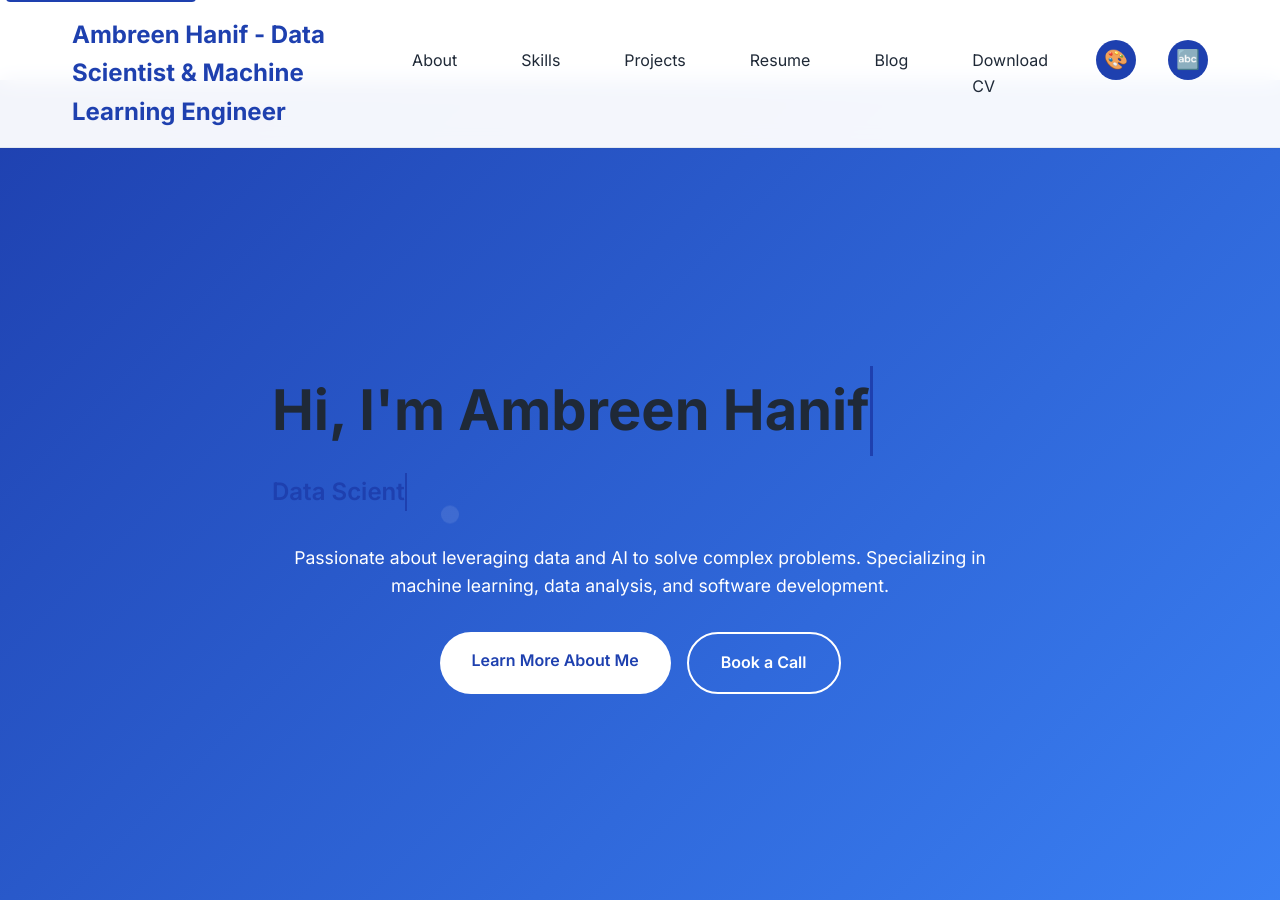
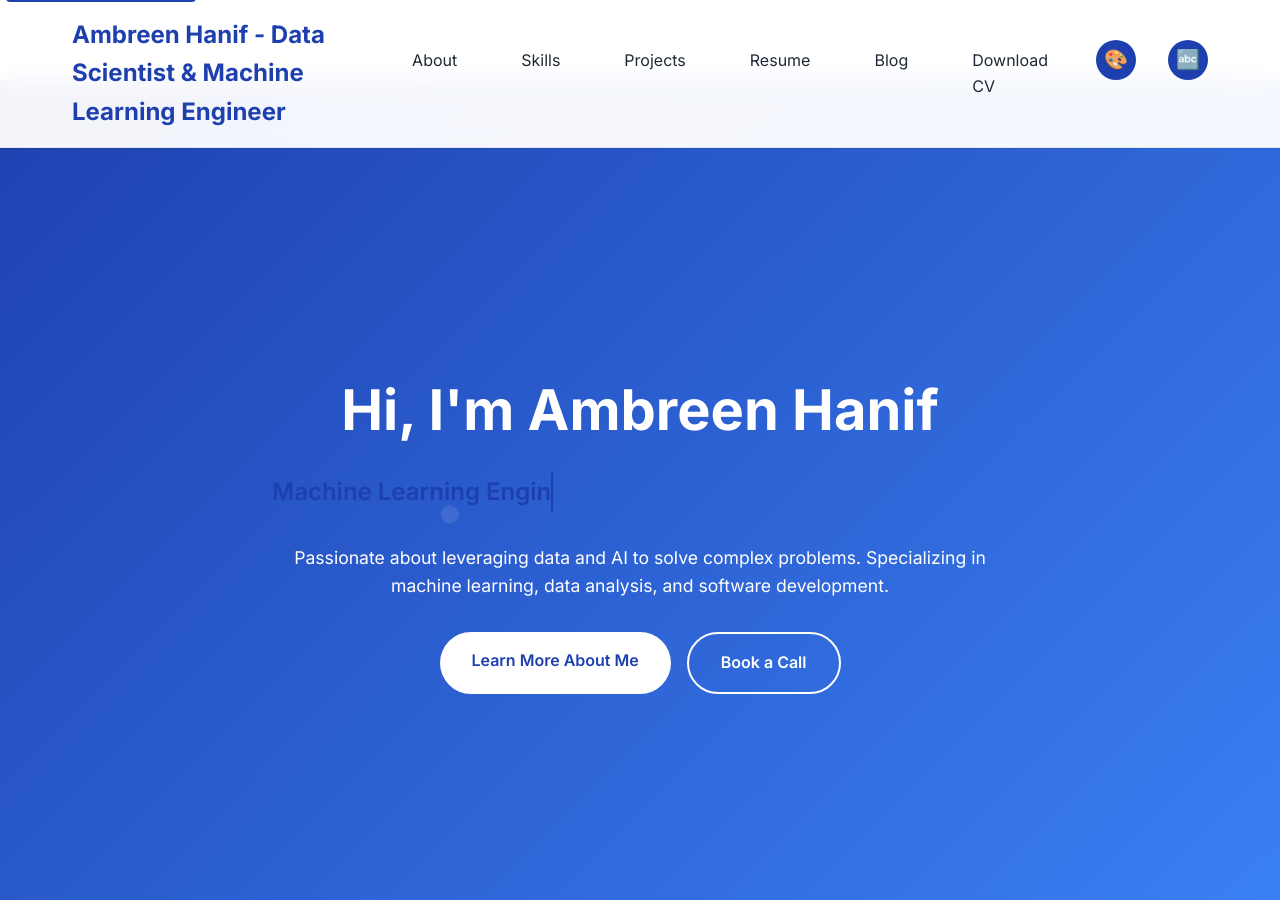
Before and after one commit to umberH/umberH.github.io, a Jekyll site: the page built from index.markdown, in a window 1280 px wide and 900 px high. Built offline with Jekyll 4.4.1, drawn with Linux system fonts in a browser that asks for light colours; some of the changed lines change nothing that is shown.

Commit message:
Fix typing animation: only animate roles, not main title

```diff
--- a/assets/js/typing-animation.js
+++ b/assets/js/typing-animation.js
@@ -1,96 +1,65 @@
-// Typing Animation for Hero Title and Cycling Roles
+// Typing Animation for Roles Only
+// Only animates the roles, not the main title
+
 document.addEventListener('DOMContentLoaded', function() {
-  const typingText = document.querySelector('.typing-text');
-  const typingCursor = document.querySelector('.typing-cursor');
   const typingTextRole = document.querySelector('.typing-text-role');
   const typingCursorRole = document.querySelector('.typing-cursor-role');
 
-  // Array of roles to cycle through
+  // Add or edit your roles here!
   const roles = [
     'Data Scientist',
     'Machine Learning Engineer',
-    'Mother'
+    'Mother',
+    // Add more roles as needed:
+    // 'Researcher',
+    // 'Mentor'
   ];
 
   let currentRoleIndex = 0;
   let isDeleting = false;
   let roleIndex = 0;
 
-  // Function to type the main title
-  function typeMainTitle() {
-    if (typingText && typingCursor) {
-      const text = typingText.getAttribute('data-text');
-      let index = 0;
-
-      // Clear initial text
-      typingText.textContent = '';
-
-      function typeText() {
-        if (index < text.length) {
-          typingText.textContent += text.charAt(index);
-          index++;
-          setTimeout(typeText, 80);
-        } else {
-          // Show cursor after typing is complete
-          typingCursor.style.opacity = '1';
-          // Start the role cycling animation after main title is done
-          setTimeout(startRoleAnimation, 1000);
-        }
-      }
-
-      setTimeout(typeText, 500);
-    }
-  }
-
-  // Function to handle role typing animation
-  function startRoleAnimation() {
+  function typeRole() {
     if (!typingTextRole || !typingCursorRole) return;
 
     const currentRole = roles[currentRoleIndex];
 
     if (!isDeleting) {
-      // Typing mode
+      // Typing
       if (roleIndex < currentRole.length) {
         typingTextRole.textContent = currentRole.substring(0, roleIndex + 1);
         roleIndex++;
-        setTimeout(startRoleAnimation, 100);
+        setTimeout(typeRole, 100);
       } else {
-        // Finished typing, wait then start deleting
+        // Pause, then start deleting
         setTimeout(() => {
           isDeleting = true;
-          startRoleAnimation();
+          typeRole();
         }, 2000);
       }
     } else {
-      // Deleting mode
+      // Deleting
       if (roleIndex > 0) {
         typingTextRole.textContent = currentRole.substring(0, roleIndex - 1);
         roleIndex--;
-        setTimeout(startRoleAnimation, 50);
+        setTimeout(typeRole, 50);
       } else {
-        // Finished deleting, move to next role
+        // Next role
         isDeleting = false;
         currentRoleIndex = (currentRoleIndex + 1) % roles.length;
-        setTimeout(startRoleAnimation, 500);
+        setTimeout(typeRole, 500);
       }
     }
 
-    // Show cursor during animation
     typingCursorRole.style.opacity = '1';
   }
 
-  // Start the main title animation
-  typeMainTitle();
+  // Start animation
+  typeRole();
 });
 
-// Reset animation when page is refreshed
+// Optional: Reset on page refresh
 window.addEventListener('beforeunload', function() {
-  const typingText = document.querySelector('.typing-text');
   const typingTextRole = document.querySelector('.typing-text-role');
-  if (typingText) {
-    typingText.textContent = '';
-  }
-  if (typingTextRole) {
-    typingTextRole.textContent = '';
-  }
+  if (typingTextRole) typingTextRole.textContent = '';
 });
--- a/index.markdown
+++ b/index.markdown
@@ -7,10 +7,7 @@
 <!-- Hero Section -->
 <section class="hero-section" role="banner" aria-labelledby="hero-title">
   <div class="hero-content">
-    <h1 class="hero-title typing-title" id="hero-title">
-      <span class="typing-text" data-text="Hi, I'm Ambreen Hanif"></span>
-      <span class="typing-cursor">|</span>
-    </h1>
+    <h1 class="hero-title" id="hero-title">Hi, I'm Ambreen Hanif</h1>
     <h2 class="hero-subtitle typing-subtitle">
       <span class="typing-text-role" data-text="Data Scientist"></span>
       <span class="typing-cursor-role">|</span>
```
